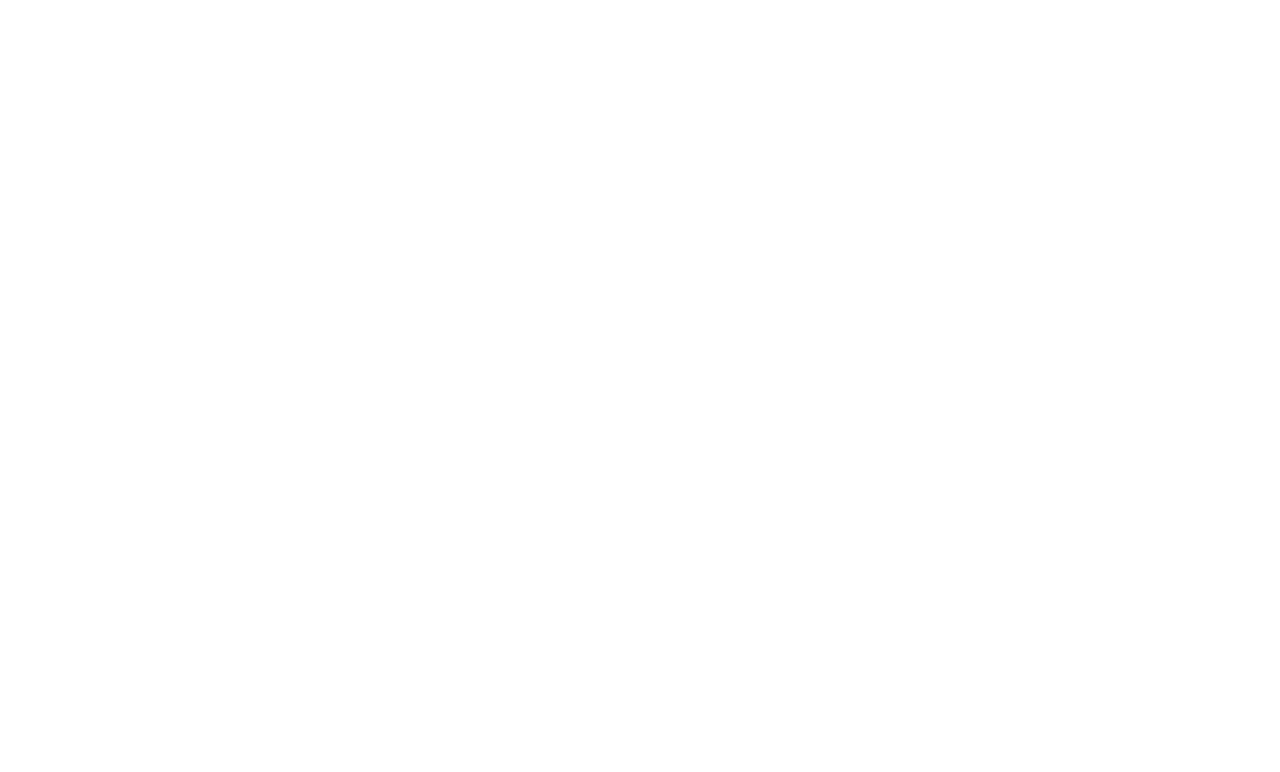
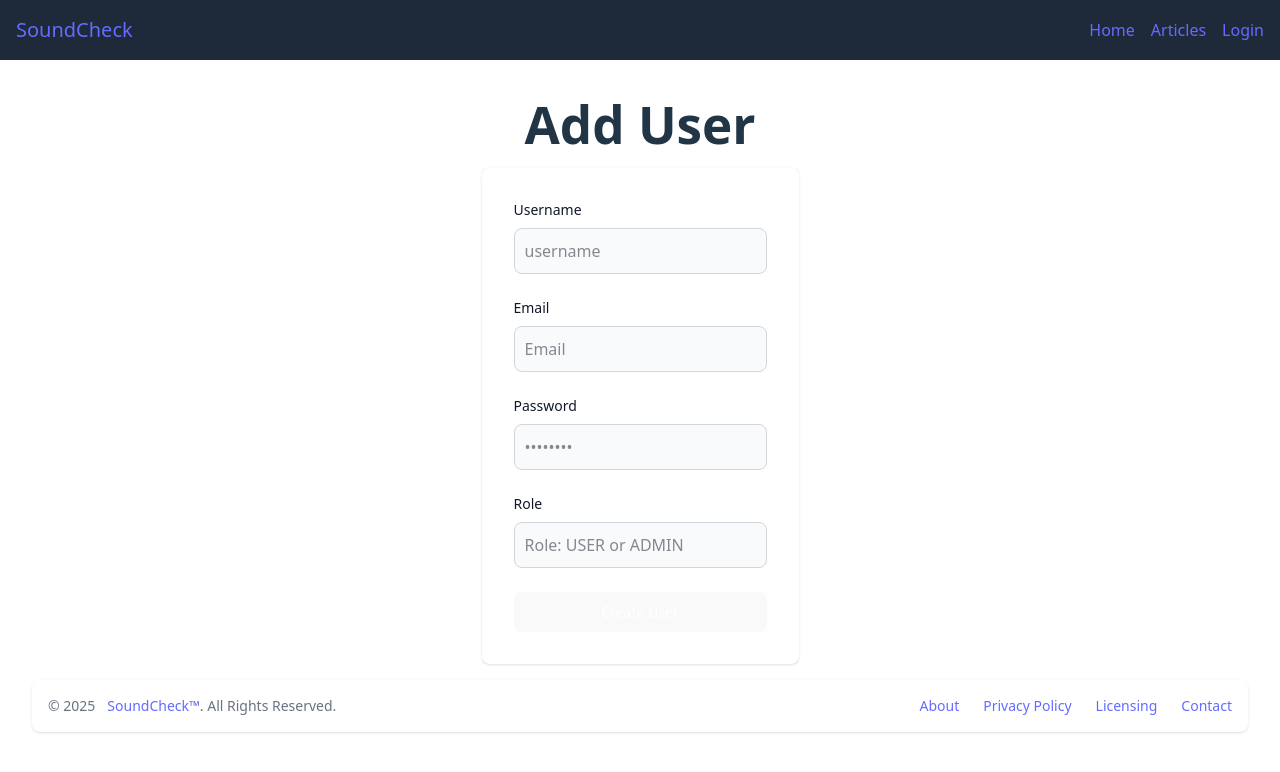
Before and after one commit to ChrisV001/SoundCheck-FE, a React (Vite) app: page /create-user in a window 1280 px wide. Before the commit this address had no page. Shown: the top 772 px of the page. Built offline with nearby package versions, Linux system fonts and the light colour scheme.

Commit message:
Added Create User page.

```diff
--- a/src/App.jsx
+++ b/src/App.jsx
@@ -7,6 +7,7 @@ import Register from "./pages/Register";
 import ExhaustSystems from "./pages/ExhaustSystems";
 import AddExhaustSystems from "./pages/AddExhaustSystems";
 import ListAllUsers from "./pages/ListAllUsers";
+import CreateUser from "./pages/CreateUser";
 
 function App() {
   return (
@@ -21,6 +22,7 @@ function App() {
         <Route path="/exhaust-systems" element={<ExhaustSystems />} />
         <Route path="/add-exhaust-systems" element={<AddExhaustSystems />} />
         <Route path="/list-users" element={<ListAllUsers />} />
+        <Route path="/create-user" element={<CreateUser />} />
       </Routes>
     </Router>
   );
--- a/src/pages/AddExhaustSystems.jsx
+++ b/src/pages/AddExhaustSystems.jsx
@@ -202,7 +202,7 @@ const AddExhaustSystems = () => {
                 </div>
                 <button
                   type="submit"
-                  className="text-white bg-blue-700 hover:bg-blue-800 focus:ring-4 focus:outline-none focus:ring-blue-300 font-medium rounded-lg text-sm w-full sm:w-auto px-5 py-2.5 text-center dark:bg-blue-600 dark:hover:bg-blue-700 dark:focus:ring-blue-800"
+                  className="cursor-pointer text-white bg-blue-700 hover:bg-blue-800 focus:ring-4 focus:outline-none focus:ring-blue-300 font-medium rounded-lg text-sm w-full sm:w-auto px-5 py-2.5 text-center dark:bg-blue-600 dark:hover:bg-blue-700 dark:focus:ring-blue-800"
                 >
                   Add Exhaust System
                 </button>
--- /dev/null
+++ b/src/pages/CreateUser.jsx
@@ -0,0 +1,147 @@
+import axios from "axios";
+import Navbar from "../components/Navbar";
+import Footer from "../components/Footer";
+import { useState } from "react";
+
+const CreateUser = () => {
+  const [error, setError] = useState("");
+  const [formData, setFormData] = useState({
+    username: "",
+    email: "",
+    password: "",
+    role: "",
+    reviews: [],
+  });
+
+  const handleSubmit = async (e) => {
+    e.preventDefault();
+    setError("");
+
+    try {
+      const payload = { ...formData };
+      const response = await axios.post(
+        "http://localhost:8080/user/register",
+        payload
+      );
+
+      if (response.data.statusCode === 200) {
+        alert("User created!");
+        setFormData({
+          username: "",
+          email: "",
+          password: "",
+          role: "",
+          reviews: [],
+        });
+      } else {
+        setError(response.data.message || "User creation FAILED!");
+      }
+    } catch (error) {
+      setError(error.response?.data?.message || "Error creating user.");
+    }
+  };
+
+  const handleChange = (e) => {
+    const { name, value } = e.target;
+    setFormData((fd) => ({ ...fd, [name]: value }));
+  };
+
+  return (
+    <div className="container mx-auto p-4 mt-20">
+      <Navbar />
+      <div className="flex flex-col items-center">
+        <h1 className="text-3xl font-bold mb-4">Add User</h1>
+        <section className="bg-gray-50 dark:bg-gray-900">
+          <div className="w-full bg-white rounded-lg shadow dark:border md:mt-0 sm:max-w-md xl:p-0 dark:bg-gray-800 dark:border-gray-700">
+            <div className="p-6 space-y-4 md:space-y-6 sm:p-8">
+              {error && <div className="mb-4 text-red-600">{error}</div>}
+              <form className="space-y-4 md:space-y-6" onSubmit={handleSubmit}>
+                <div>
+                  <label
+                    htmlFor="username"
+                    className="mr-4 block mb-2 text-sm font-medium text-gray-900 dark:text-white"
+                  >
+                    Username
+                  </label>
+                  <input
+                    type="username"
+                    name="username"
+                    id="username"
+                    className="bg-gray-50 border border-gray-300 text-gray-900 rounded-lg focus:ring-primary-600 focus:border-primary-600 block w-full p-2.5 dark:bg-gray-700 dark:border-gray-600 dark:placeholder-gray-400 dark:text-white dark:focus:ring-blue-500 dark:focus:border-blue-500"
+                    value={formData.username}
+                    onChange={handleChange}
+                    placeholder="username"
+                    required={true}
+                  />
+                </div>
+                <div>
+                  <label
+                    htmlFor="email"
+                    className="mr-4 block mb-2 text-sm font-medium text-gray-900 dark:text-white"
+                  >
+                    Email
+                  </label>
+                  <input
+                    type="email"
+                    name="email"
+                    id="email"
+                    className="bg-gray-50 border border-gray-300 text-gray-900 rounded-lg focus:ring-primary-600 focus:border-primary-600 block w-full p-2.5 dark:bg-gray-700 dark:border-gray-600 dark:placeholder-gray-400 dark:text-white dark:focus:ring-blue-500 dark:focus:border-blue-500"
+                    value={formData.email}
+                    placeholder="Email"
+                    onChange={handleChange}
+                    required={true}
+                  />
+                </div>
+                <div>
+                  <label
+                    htmlFor="password"
+                    className="mr-4 block mb-2 text-sm font-medium text-gray-900 dark:text-white"
+                  >
+                    Password
+                  </label>
+                  <input
+                    type="password"
+                    name="password"
+                    id="password"
+                    className="bg-gray-50 border border-gray-300 text-gray-900 rounded-lg focus:ring-primary-600 focus:border-primary-600 block w-full p-2.5 dark:bg-gray-700 dark:border-gray-600 dark:placeholder-gray-400 dark:text-white dark:focus:ring-blue-500 dark:focus:border-blue-500"
+                    value={formData.password}
+                    placeholder="••••••••"
+                    onChange={handleChange}
+                    required={true}
+                  />
+                </div>
+                <div>
+                  <label
+                    htmlFor="role"
+                    className="mr-4 block mb-2 text-sm font-medium text-gray-900 dark:text-white"
+                  >
+                    Role
+                  </label>
+                  <input
+                    type="role"
+                    name="role"
+                    id="role"
+                    className="bg-gray-50 border border-gray-300 text-gray-900 rounded-lg focus:ring-primary-600 focus:border-primary-600 block w-full p-2.5 dark:bg-gray-700 dark:border-gray-600 dark:placeholder-gray-400 dark:text-white dark:focus:ring-blue-500 dark:focus:border-blue-500"
+                    value={formData.role.toUpperCase()}
+                    placeholder="Role: USER or ADMIN"
+                    onChange={handleChange}
+                    required={true}
+                  />
+                </div>
+                <button
+                  onClick={handleSubmit}
+                  className="cursor-pointer text-white bg-blue-700 hover:bg-blue-800 focus:ring-4 focus:outline-none focus:ring-blue-300 font-medium rounded-lg text-sm w-full sm:w-auto px-5 py-2.5 text-center dark:bg-blue-600 dark:hover:bg-blue-700 dark:focus:ring-blue-800"
+                >
+                  Create User
+                </button>
+              </form>
+            </div>
+          </div>
+        </section>
+      </div>
+      <Footer />
+    </div>
+  );
+};
+
+export default CreateUser;
--- a/src/pages/ListAllUsers.jsx
+++ b/src/pages/ListAllUsers.jsx
@@ -3,10 +3,12 @@ import Footer from "../components/Footer";
 import { useEffect, useState } from "react";
 import axios from "axios";
 import apiClient from "../api/client";
+import { useNavigate } from "react-router-dom";
 
 const ListAllUsers = () => {
   const [error, setError] = useState(null);
   const [users, setUsers] = useState([]);
+  const nav = useNavigate();
 
   useEffect(() => {
     axios
@@ -89,6 +91,12 @@ const ListAllUsers = () => {
         >
           Delete User
         </button>
+        <button
+          className="ml-7 mt-4 px-4 py-2 cursor-pointer rounded bg-[#535bf2]"
+          onClick={() => nav("/create-user")}
+        >
+          Create a new user
+        </button>
       </div>
       <Footer />
     </div>
```
